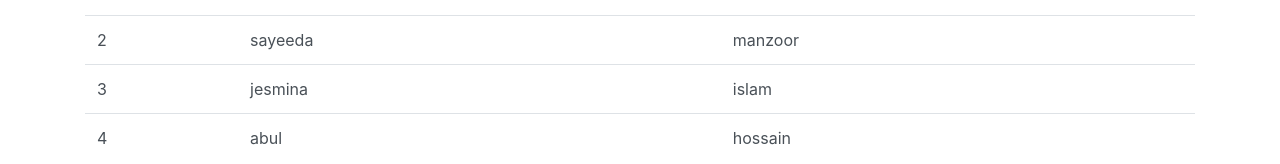
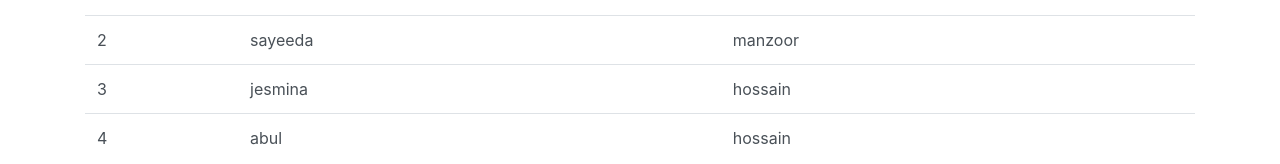
Before and after one commit to zabir88/dynamic-ui-components, a React (Create React App) app: page / in a window 1280 px wide. Shown: the part 770-934 px from the top of the page. Built offline with nearby package versions, Linux system fonts and the light colour scheme.

Commit message:
update readme

```diff
--- a/src/App.js
+++ b/src/App.js
@@ -19,7 +19,7 @@ class App extends Component {
       },
       lastName: {
         displayHead: 'Last Name',
-        displayBody: ['hossain', 'manzoor', 'islam', 'hossain']
+        displayBody: ['hossain', 'manzoor', 'hossain', 'hossain']
       }
     },
     breadcrumbLinks: {
```
Also changed, not shown: 1 other file (tests, documents, lock files or other folders).
